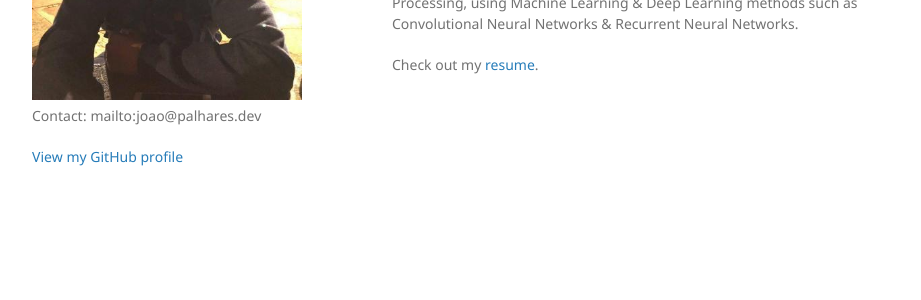
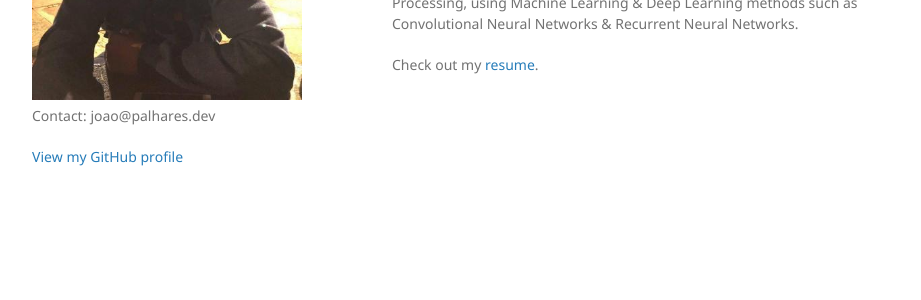
Before and after one commit to joaoavanzini/joaoavanzini.github.io, a Jekyll site: the page built from index.md, in a window 1280 px wide. Shown: the part 279-579 px from the top of the page, without its empty margins (178-1099 px from the left). Built offline with Jekyll 4.4.1, drawn with Linux system fonts in a browser that asks for light colours; our own code applies the rules of GitHub Pages for plain Markdown files.

```diff
--- a/_config.yml
+++ b/_config.yml
@@ -1,6 +1,6 @@
 title: Profile
 logo: /assets/img/joao_victor.jpeg
-description: "Contact: mailto:joao@palhares.dev"
+description: "Contact: joao@palhares.dev"
 show_downloads: true
 google_analytics:
 theme: jekyll-theme-minimal
```
